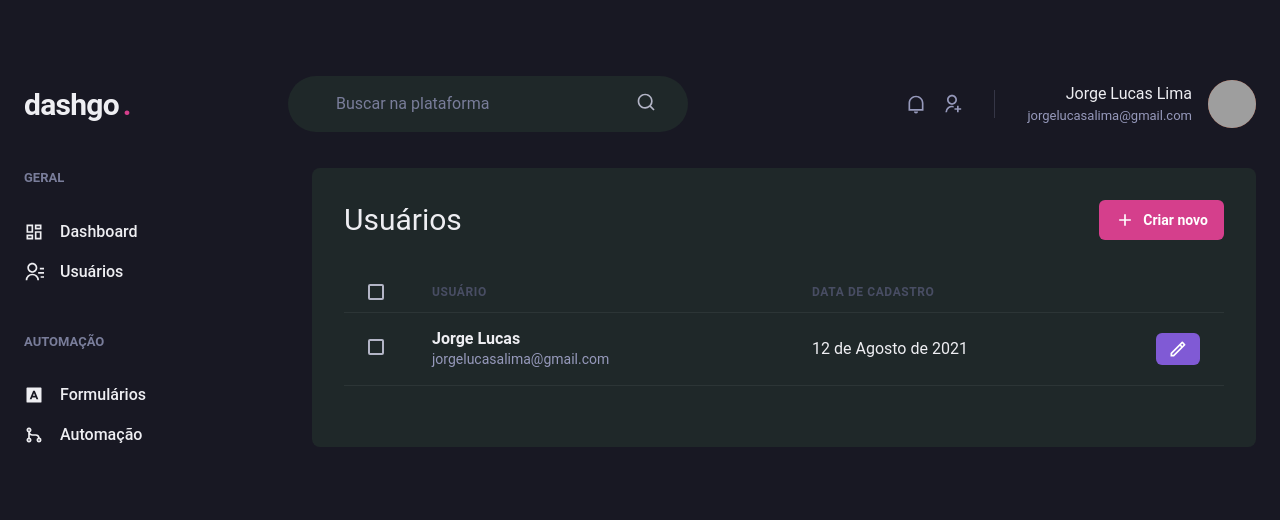
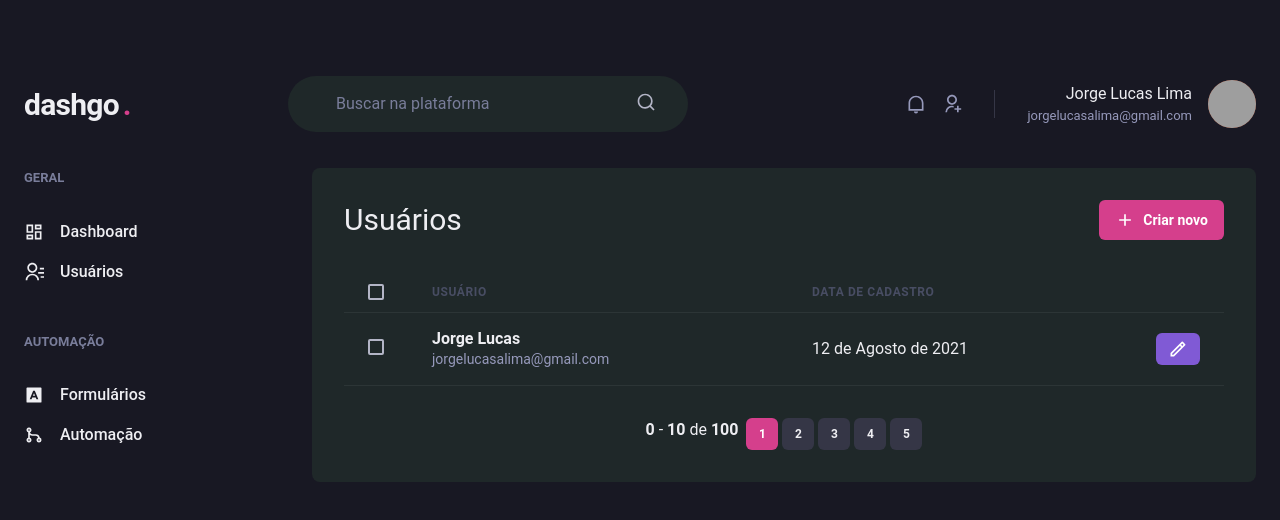
Before and after one commit to jorgelucasalima/dashgo, a Next.js app: page /users in a window 1280 px wide. Shown: the top 520 px of the page. Built offline with nearby package versions, Linux system fonts and the light colour scheme; grey boxes are pictures that could not be loaded.

Commit message:
criado paginação

```diff
--- /dev/null
+++ b/src/components/Pagination.tsx
@@ -0,0 +1,86 @@
+import { Box, Button, HStack, Stack } from "@chakra-ui/react";
+
+export function Pagination() {
+  return (
+    <Stack
+      direction='row'
+      mt='8'
+      justify='center'
+      align='center'
+      spacing='6'
+    >
+      <Stack direction='row' spacing='1'>
+        <Box mr='1'>
+          <strong>0</strong> - <strong>10</strong> de <strong>100</strong>
+        </Box>
+        <Button
+          size='sm'
+          fontSize='xs'
+          width='4'
+          colorScheme='pink'
+          disabled
+          _disabled={ {
+            bgColor:'ping.500',
+            cursor: 'default',
+          } }
+        >
+          1
+        </Button>
+        <Button
+          size='sm'
+          fontSize='xs'
+          width='4'
+          bgColor='gray.700'
+          _hover={
+            {
+              bg: 'gray.500'
+            }
+          }
+        >
+          2
+        </Button>
+        <Button
+          size='sm'
+          fontSize='xs'
+          width='4'
+          bgColor='gray.700'
+          _hover={
+            {
+              bg: 'gray.500'
+            }
+          }
+        >
+          3
+        </Button>
+        <Button
+          size='sm'
+          fontSize='xs'
+          width='4'
+          bgColor='gray.700'
+          _hover={
+            {
+              bg: 'gray.500'
+            }
+          }
+        >
+          4
+        </Button>
+        <Button
+          size='sm'
+          fontSize='xs'
+          width='4'
+          bgColor='gray.700'
+          _hover={
+            {
+              bg: 'gray.500'
+            }
+          }
+        >
+          5
+        </Button>
+
+      </Stack>
+
+    </Stack>
+  )
+}
--- a/src/pages/users/index.tsx
+++ b/src/pages/users/index.tsx
@@ -1,6 +1,7 @@
 import { Box, Button, Checkbox, Flex, Heading, Icon, Table, Tbody, Td, Text, Th, Thead, Tr } from "@chakra-ui/react";
 import { RiAddLine, RiPencilLine } from "react-icons/ri";
 import { Header } from "../../components/Header";
+import { Pagination } from "../../components/Pagination";
 import { Sidebar } from "../../components/Sidebar";
 
 export default function UserList() {
@@ -66,6 +67,7 @@
               </Tr>
             </Tbody>
           </Table>
+          <Pagination/>
         </Box>
 
       </Flex>
```
